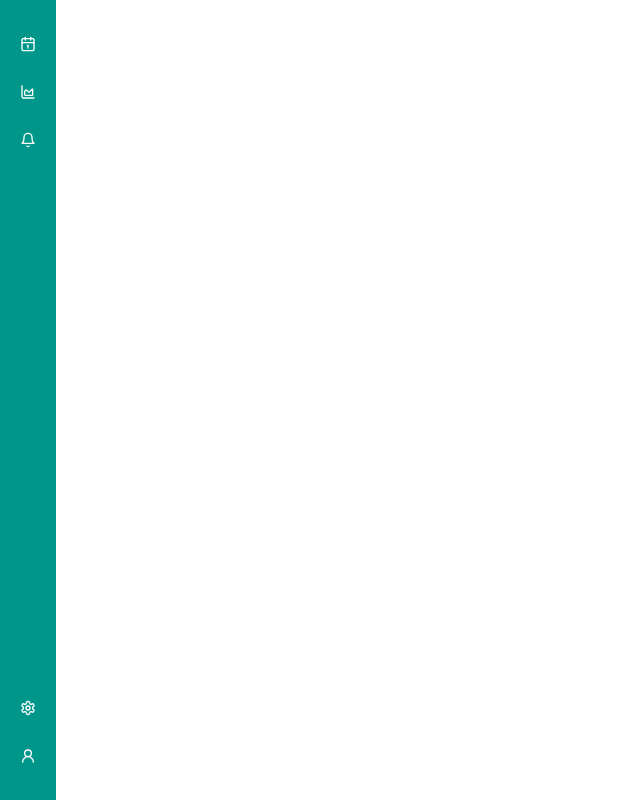
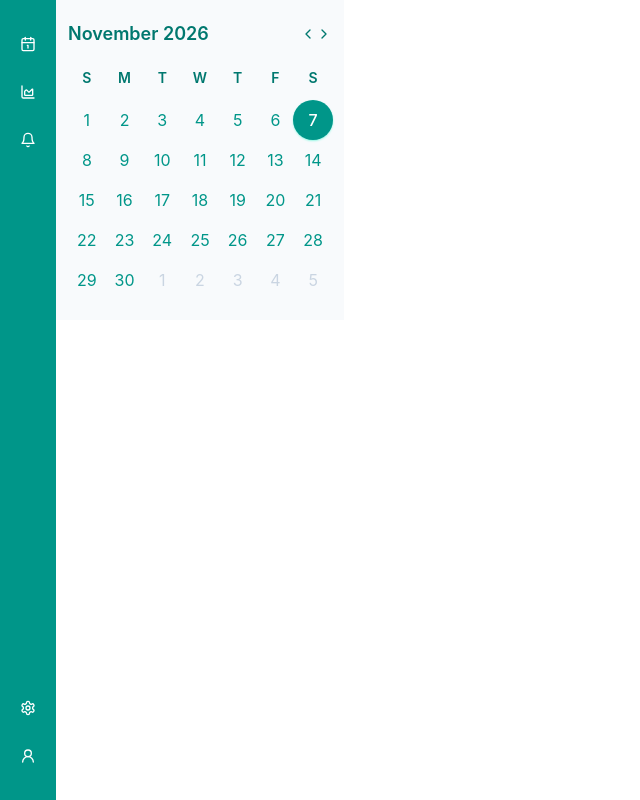
Before and after one commit to Gygee03/calendar-project, a React (Vite) app: page / in a window 1280 px wide. Shown: the whole page, without its empty margins (0-640 px from the left). Built offline with nearby package versions, Linux system fonts and the light colour scheme.

Commit message:
MiniSideBar-add:mini-calendar, edit:move mini-calendar to mini-sidebar component

```diff
--- a/src/App.jsx
+++ b/src/App.jsx
@@ -1,10 +1,14 @@
 import './App.css'
+import MiniSideBar from './components/MiniSideBar'
 import SideNavBar from './components/SideBar'
 
 function App() {
   return (
     <div>
-      <SideNavBar />
+      <div className='flex'>
+        <SideNavBar />
+        <MiniSideBar />
+      </div>
     </div>
   )
 }
--- /dev/null
+++ b/src/components/MiniCalendar.jsx
@@ -0,0 +1,127 @@
+import { LuChevronLeft } from "react-icons/lu";
+import { LuChevronRight } from "react-icons/lu";
+import { useState } from 'react';
+
+const MiniCalenDar = () => {
+    const daysOfWeek = ['S', 'M', 'T', 'W', 'T', 'F', 'S'];
+
+    const [currentDate, setCurrentDate] = useState(new Date());
+    const [selectedDate, setSelectedDate] = useState(new Date());
+
+    const years = currentDate.getFullYear();
+    const month = currentDate.getMonth();
+
+    const firstDayIndex = new Date(years, month, 1).getDay();
+    const daysInCurrentMonth = new Date(years, month + 1, 0).getDate();
+    const daysInPrevMonth = new Date(years, month, 0).getDate();
+
+    const calendarCells = [];
+
+    for (let i = firstDayIndex - 1; i >= 0; i--) {
+        const dayNum = daysInPrevMonth - i;
+        calendarCells.push({
+            date: new Date(years, month - 1, dayNum),
+            day: dayNum,
+            isCurrentMonth: false,
+        })
+    }
+
+    for (let i = 1; i <= daysInCurrentMonth; i++) {
+        const dayNum = i;
+        calendarCells.push({
+            date: new Date(years, month, dayNum),
+            day: dayNum,
+            isCurrentMonth: true,
+        })
+    }
+
+    const remainCells = 7 - (calendarCells.length % 7);
+    if (remainCells < 7) {
+        for (let i = 1; i <= remainCells; i++) {
+            const dayNum = i;
+            calendarCells.push({
+                date: new Date(years, month + 1, dayNum),
+                day: dayNum,
+                isCurrentMonth: false,
+            })
+        }
+    }
+    const isSameDay = (d1, d2) => {
+        if (!d1 || !d2) return false;
+        return (
+            d1.getFullYear() === d2.getFullYear() &&
+            d1.getMonth() === d2.getMonth() &&
+            d1.getDate() === d2.getDate()
+        );
+    };
+
+    const handlePrevMonth = () => setCurrentDate(new Date(years, month - 1, 1));
+    const handleNextMonth = () => setCurrentDate(new Date(years, month + 1, 1));
+
+    return (
+        <div>
+            <div className="bg-slate-50 w-2xs max-w-sm py-5 px-3">
+                {/* Header */}
+                <div className="flex justify-between items-center">
+                    {/* Month and Years */}
+                    <b className="text-lg font-semibold text-teal-700">
+                        {currentDate.toLocaleDateString('en-US', { month: 'long', year: 'numeric' })}
+                    </b>
+                    {/* Prev and Next Icon */}
+                    <div className="flex text-teal-700 items-center">
+                        <button onClick={handlePrevMonth}>
+                            <LuChevronLeft />
+                        </button>
+                        <button onClick={handleNextMonth}>
+                            <LuChevronRight />
+                        </button>
+                    </div>
+                </div>
+
+                {/* Day */}
+                <div className="mt-5 mb-3">
+                    <div className="grid grid-cols-7 justify-center place-items-center">
+                        {daysOfWeek.map((day, idx) => (
+                            <span key={idx} className="text-sm font-semibold text-teal-700">
+                                {day}
+                            </span>
+                        ))}
+                    </div>
+                </div>
+
+                {/* Date */}
+                <div className="grid grid-cols-7 place-items-center">
+                    {calendarCells.map((item, idx) => {
+                        const isSelected = isSameDay(item.date, selectedDate);
+                        const isCurrent = item.isCurrentMonth;
+
+                        let buttonClass = 'bg-transparent text-teal-600';
+
+                        if (!isCurrent) {
+                            buttonClass = 'text-slate-300 hover:bg-transparent cursor-default';
+                        }
+                        else if (isSelected) {
+                            buttonClass = 'bg-teal-600 text-white font-medium shadow-xs shadow-teal-200 hover:bg-teal-700';
+                        }
+
+                        return (
+                            <div key={idx} className="relative flex flex-col items-center justify-between">
+                                <button
+                                    type="button"
+                                    disabled={!isCurrent}
+                                    onClick={() => setSelectedDate(item.date)}
+                                    className={`w-10 h-10 flex items-center justify-center rounded-full text-base transition-colors ${buttonClass}`}
+                                >
+                                    {item.day}
+                                </button>
+                            </div>
+                        );
+                    })}
+                </div>
+            </div>
+
+        </div>
+    )
+}
+
+export default MiniCalenDar;
--- /dev/null
+++ b/src/components/MiniSideBar.jsx
@@ -0,0 +1,11 @@
+import MiniCalenDar from "./MiniCalendar";
+
+const MiniSideBar = () => {
+    return (
+        <div>
+            <MiniCalenDar />
+        </div>
+    );
+}
+
+export default MiniSideBar;
```
